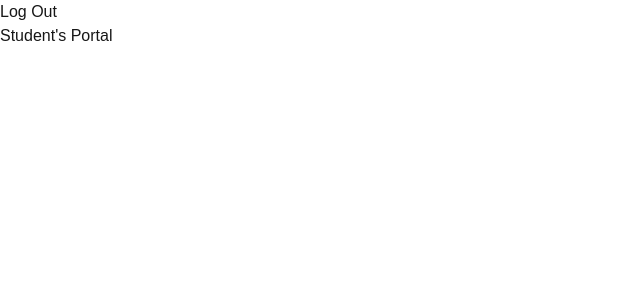
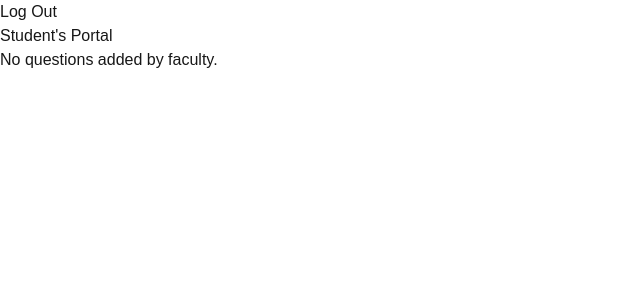
Before and after one commit to konain611/AutomatedGradingSystem, a Next.js app in the folder myapp/: page /student-dashboard in a window 1280 px wide. Shown: the top 300 px of the page, without its empty margins (0-640 px from the left). Built offline with nearby package versions, Linux system fonts and the light colour scheme.

Commit message:
Update page.tsx

```diff
--- a/myapp/src/app/student-dashboard/page.tsx
+++ b/myapp/src/app/student-dashboard/page.tsx
@@ -90,7 +90,12 @@ const StudentPortal: React.FC = () => {
 
       {/* Questions Section */}
       <div className="flex flex-col items-center w-full">
-        {questions.map((q, index) => (
+  {questions.length === 0 ? (
+    <p className="text-xl text-gray-600 font-semibold mt-10">
+      No questions added by faculty.
+    </p>
+  ) : (
+    questions.map((q, index) => (
       <div key={index} className="w-3/4 bg-gray-100 p-6 mb-6 shadow-md rounded-lg">
         <h2 className="text-lg font-semibold mb-2">{index + 1}. {q.question}</h2>
         <textarea
@@ -106,11 +111,13 @@ const StudentPortal: React.FC = () => {
           Submit Answer
         </button>
         {feedbacks[q.question] && (
-              <p className="mt-3 text-sm font-bold text-center text-green-500">{feedbacks[q.question]}</p>
+          <p className="mt-3 text-sm text-green-600">{feedbacks[q.question]}</p>
         )}
       </div>
-        ))}
+    ))
+  )}
 </div>
+
     </div>
     </div>
   );
```
Lines whose indentation alone changed are shown as unchanged.
